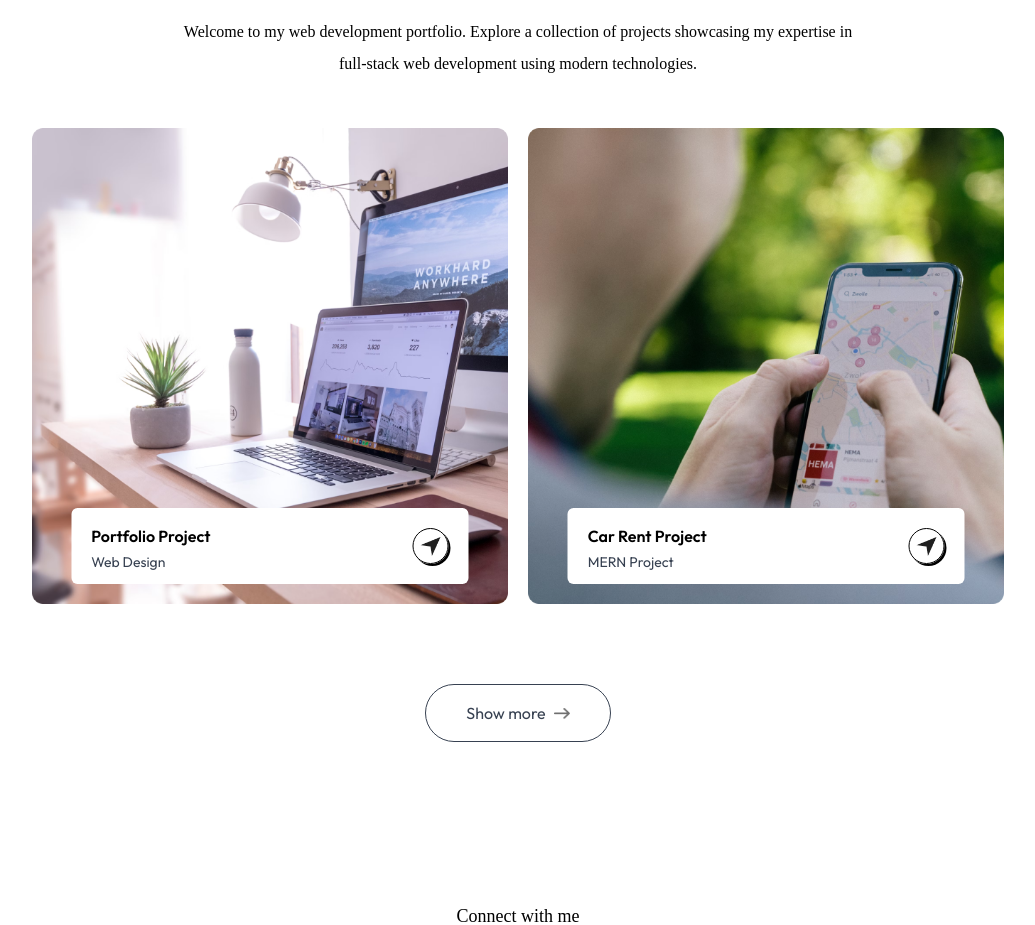
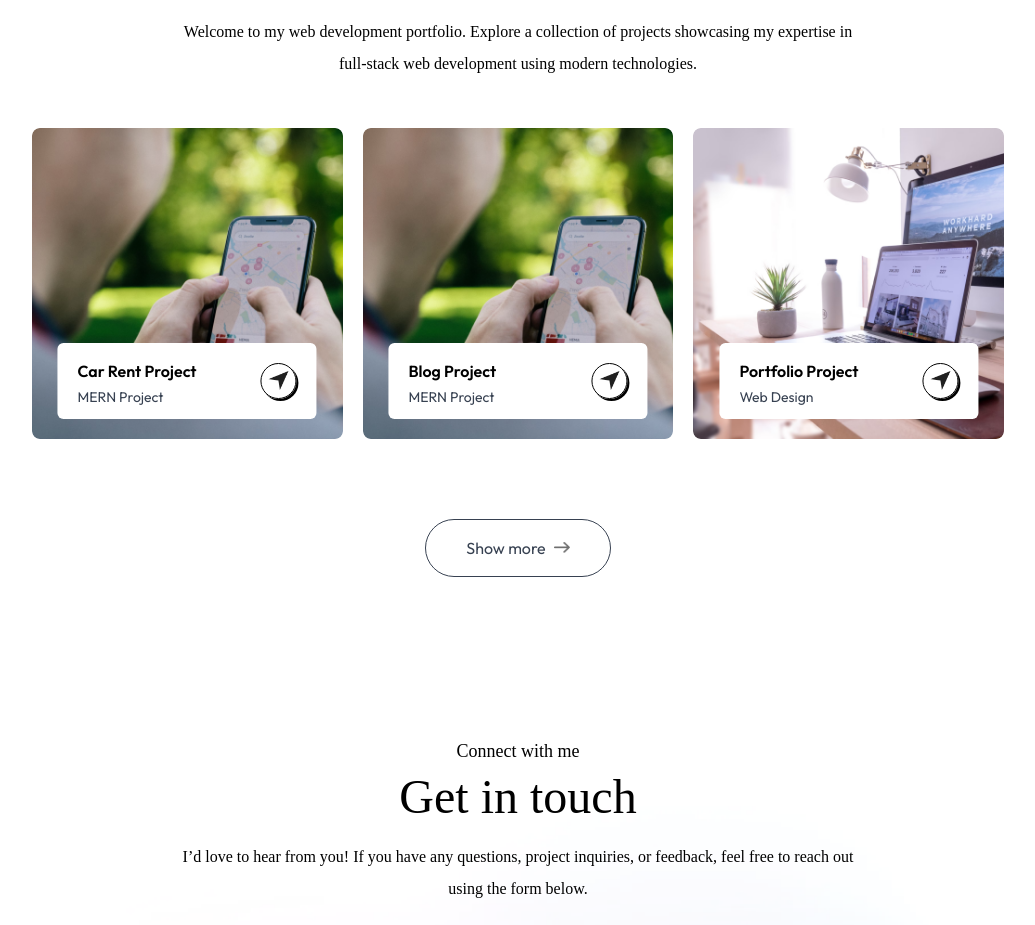
Before and after one commit to vineettiwari1708/portfolio, a Next.js app: page / in a window 1280 px wide. Shown: the part 2829-3754 px from the top of the page, without its empty margins (122-1157 px from the left). Built offline with nearby package versions, Linux system fonts and the light colour scheme; a web font is replaced by a local one.

Commit message:
Update assets.js

```diff
--- a/assets/assets.js
+++ b/assets/assets.js
@@ -91,16 +91,22 @@ export const assets = {
 
 export const workData = [
   {
+    title: "Car Rent Project",
+    description: "MERN Project",
+    bgImage: "/work-2.png",
+    url: "https://glistening-cupcake-a9674d.netlify.app/",
+  },
+   {
+    title: "Blog Project",
+    description: "MERN Project",
+    bgImage: "/work-2.png",
+    url: "https://chimerical-zabaione-37b409.netlify.app/",
+  },
+  {
     title: "Portfolio Project",
     description: "Web Design",
     bgImage: "/work-1.png",
     url: "#",
-  },
-  {
-    title: "Car Rent Project",
-    description: "MERN Project",
-    bgImage: "/work-2.png",
-    url: "https://glistening-cupcake-a9674d.netlify.app/",
   },
 ];
 
```
